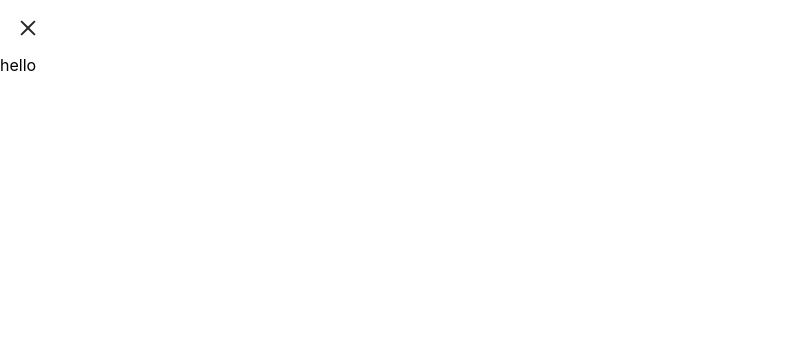
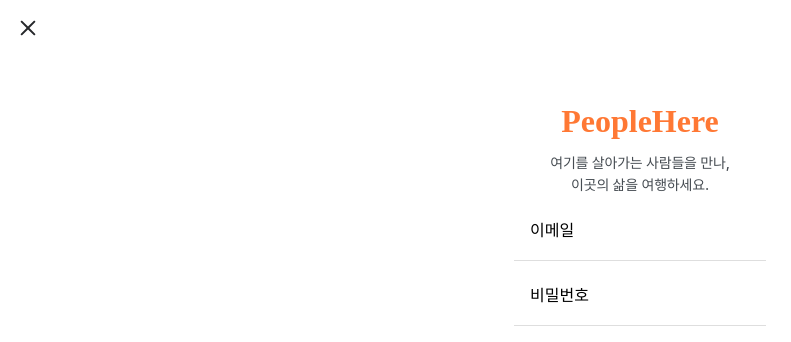
Before and after one commit to People-Here/peoplehere, a React (Vite) app: page /login in a window 1280 px wide. Shown: the top 342 px of the page, without its empty margins (0-791 px from the left). Built offline with nearby package versions, Linux system fonts and the light colour scheme; a web font is replaced by a local one.

Commit message:
feat: create input with floating label

```diff
--- /dev/null
+++ b/src/components/LabelInput.tsx
@@ -0,0 +1,18 @@
+import { IonInput, IonItem, IonLabel } from '@ionic/react';
+
+type Props = {
+  label: string;
+  value: string;
+  onChange: (value: string) => void;
+};
+
+const LabelInput = ({ label, value, onChange }: Props) => {
+  return (
+    <IonItem>
+      <IonLabel position="floating">{label}</IonLabel>
+      <IonInput value={value} onIonInput={(event) => onChange(event.target.value as string)} />
+    </IonItem>
+  );
+};
+
+export default LabelInput;
--- a/src/pages/login/Login.tsx
+++ b/src/pages/login/Login.tsx
@@ -1,10 +1,29 @@
+import { useState } from 'react';
 import CloseHeader from '../../components/CloseHeader';
+import { IonInput, IonItem, IonLabel } from '@ionic/react';
+import LabelInput from '../../components/LabelInput';
 
 const Login = () => {
+  const [email, setEmail] = useState('');
+  const [password, setPassword] = useState('');
+
   return (
     <>
       <CloseHeader />
-      <h1>hello</h1>
+
+      <div className="flex flex-col items-center justify-center px-4 mt-[3.125rem]">
+        <h1 className="font-suite text-orange5 text-[2rem] font-black leading-[1.875rem]">
+          PeopleHere
+        </h1>
+        <p className="mt-4 text-center whitespace-pre-wrap font-body1 text-gray6">
+          {'여기를 살아가는 사람들을 만나,\n이곳의 삶을 여행하세요.'}
+        </p>
+
+        <form>
+          <LabelInput label="이메일" value={email} onChange={setEmail} />
+          <LabelInput label="비밀번호" value={password} onChange={setPassword} />
+        </form>
+      </div>
     </>
   );
 };
```
